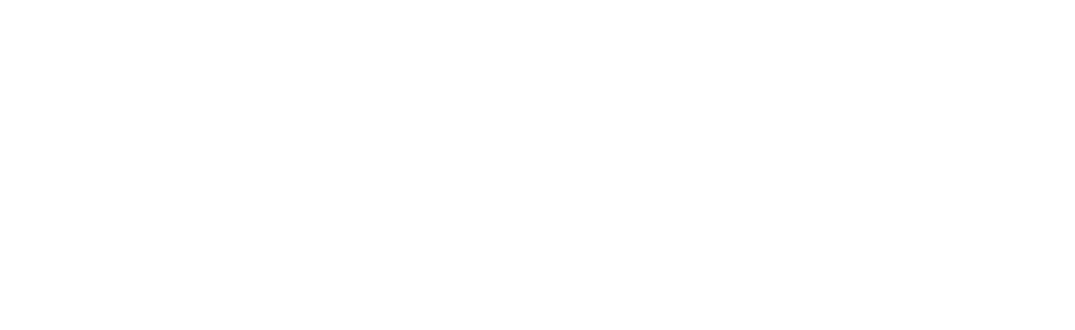
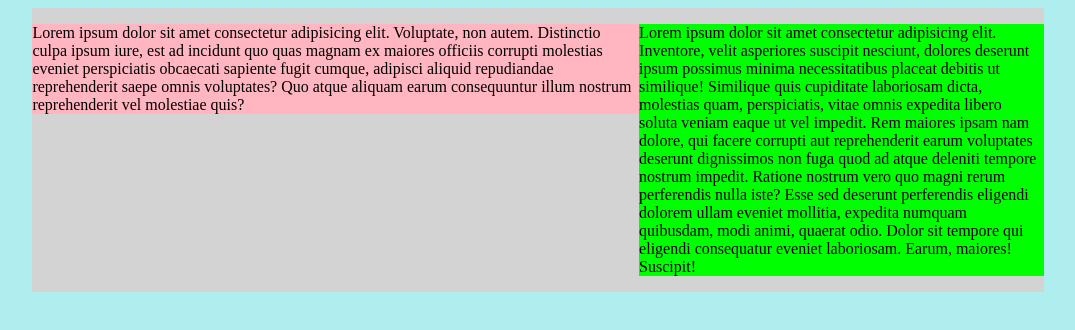
Before and after one commit to ArniWebDev/karnaten-yt-live, a plain HTML site: page CSS/jatszoter/index.html in a window 1280 px wide. Shown: the whole page, without its empty margins (102-1177 px from the left). Drawn offline with Linux system fonts and the light colour scheme.

Commit message:
CSS elso live - feladat

```diff
--- a/CSS/01_css/style.css
+++ b/CSS/01_css/style.css
@@ -0,0 +1,51 @@
+* {
+  box-sizing: border-box;
+  margin: 0;
+}
+
+body {
+  background-color: #ecf0f1;
+}
+
+.wrapper {
+  height: 100vh;
+  background-color: #d4ac0d;
+  width: 80%;
+  margin: 0 auto;
+}
+
+.content-container {
+  height: 70%;
+}
+
+.main {
+  width: 70%;
+  height: 100%;
+  background-color: #d4efdf;
+  float: left;
+}
+
+.main p,
+.aside p {
+  width: 90%;
+  margin: 0 auto;
+  margin-top: 20px;
+}
+
+.aside {
+  width: 30%;
+  height: 100%;
+  background-color: #cd6155;
+  float: left;
+}
+
+.header,
+.footer {
+  height: 15%;
+  text-align: center;
+  padding-top: 5vh;
+}
+
+.clear-fix {
+  clear: both;
+}
--- a/CSS/jatszoter/index.html
+++ b/CSS/jatszoter/index.html
@@ -4,6 +4,32 @@
     <meta charset="UTF-8" />
     <meta name="viewport" content="width=device-width, initial-scale=1.0" />
     <title>Document</title>
+    <link rel="stylesheet" href="style_01.css" />
   </head>
-  <body></body>
+  <body>
+    <div class="wrapper">
+      <p class="p1">
+        Lorem ipsum dolor sit amet consectetur adipisicing elit. Voluptate, non
+        autem. Distinctio culpa ipsum iure, est ad incidunt quo quas magnam ex
+        maiores officiis corrupti molestias eveniet perspiciatis obcaecati
+        sapiente fugit cumque, adipisci aliquid repudiandae reprehenderit saepe
+        omnis voluptates? Quo atque aliquam earum consequuntur illum nostrum
+        reprehenderit vel molestiae quis?
+      </p>
+      <p class="p2">
+        Lorem ipsum dolor sit amet consectetur adipisicing elit. Inventore,
+        velit asperiores suscipit nesciunt, dolores deserunt ipsum possimus
+        minima necessitatibus placeat debitis ut similique! Similique quis
+        cupiditate laboriosam dicta, molestias quam, perspiciatis, vitae omnis
+        expedita libero soluta veniam eaque ut vel impedit. Rem maiores ipsam
+        nam dolore, qui facere corrupti aut reprehenderit earum voluptates
+        deserunt dignissimos non fuga quod ad atque deleniti tempore nostrum
+        impedit. Ratione nostrum vero quo magni rerum perferendis nulla iste?
+        Esse sed deserunt perferendis eligendi dolorem ullam eveniet mollitia,
+        expedita numquam quibusdam, modi animi, quaerat odio. Dolor sit tempore
+        qui eligendi consequatur eveniet laboriosam. Earum, maiores! Suscipit!
+      </p>
+      <div class="clear-fix"></div>
+    </div>
+  </body>
 </html>
--- a/CSS/jatszoter/style_01.css
+++ b/CSS/jatszoter/style_01.css
@@ -0,0 +1,30 @@
+* {
+  box-sizing: border-box;
+}
+
+body {
+  background-color: paleturquoise;
+}
+
+.wrapper {
+  width: 80%;
+  background-color: lightgrey;
+  margin-left: auto;
+  margin-right: auto;
+}
+
+.p1 {
+  width: 60%;
+  float: left;
+  background-color: lightpink;
+}
+
+.p2 {
+  width: 40%;
+  float: left;
+  background-color: lime;
+}
+
+.clear-fix {
+  clear: both;
+}
```
Also changed, not shown: CSS/01_css/index.html (+33 -21 lines).
